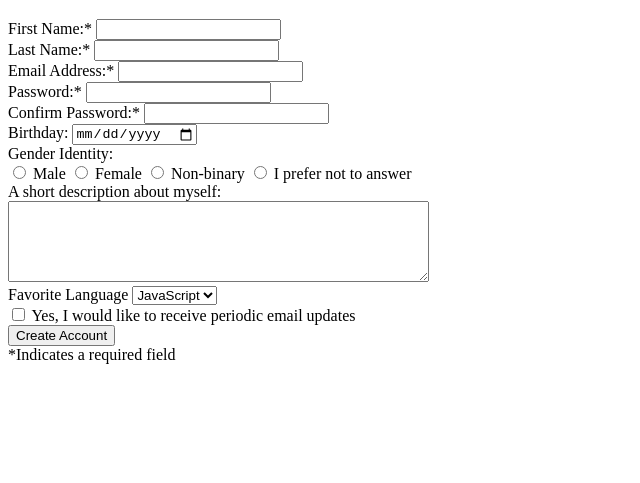
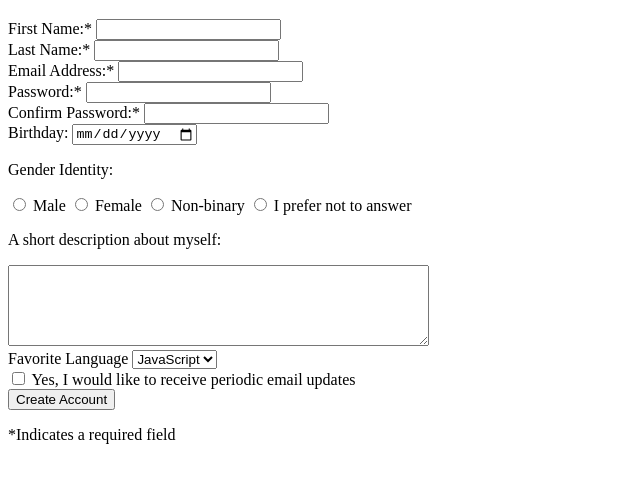
Before and after one commit to andrewdongli/registrationForm, a plain HTML site: page registrationForm.html in a window 1280 px wide. Shown: the part 61-544 px from the top of the page, without its empty margins (0-640 px from the left). Drawn offline with Linux system fonts and the light colour scheme.

Commit message:
changing some <label> to <p>

```diff
--- a/registrationForm.html
+++ b/registrationForm.html
@@ -34,9 +34,7 @@
             <input type="date" name="birthday" id="birthday">
         </div>
         <div>
-            <label>Gender Identity:</label>
-        </div>
-        <div>
+            <p>Gender Identity:</p>
             <input type="radio" name="gender" id="male">
             <label for="male">Male</label>
             <input type="radio" name="gender" id="female">
@@ -47,9 +45,7 @@
             <label for="not_say">I prefer not to answer</label>
         </div>
         <div>
-            <label>A short description about myself:</label>
-        </div>
-        <div>
+            <p>A short description about myself:</p>
             <textarea name="comment" cols="50" rows="5"></textarea>
         </div>
         <div>
@@ -70,7 +66,7 @@
             <button type="submit">Create Account</button>
         </div>
         <div>
-            <label>*Indicates a required field</label>
+            <p>*Indicates a required field</p>
         </div>
     </form>
 
```
